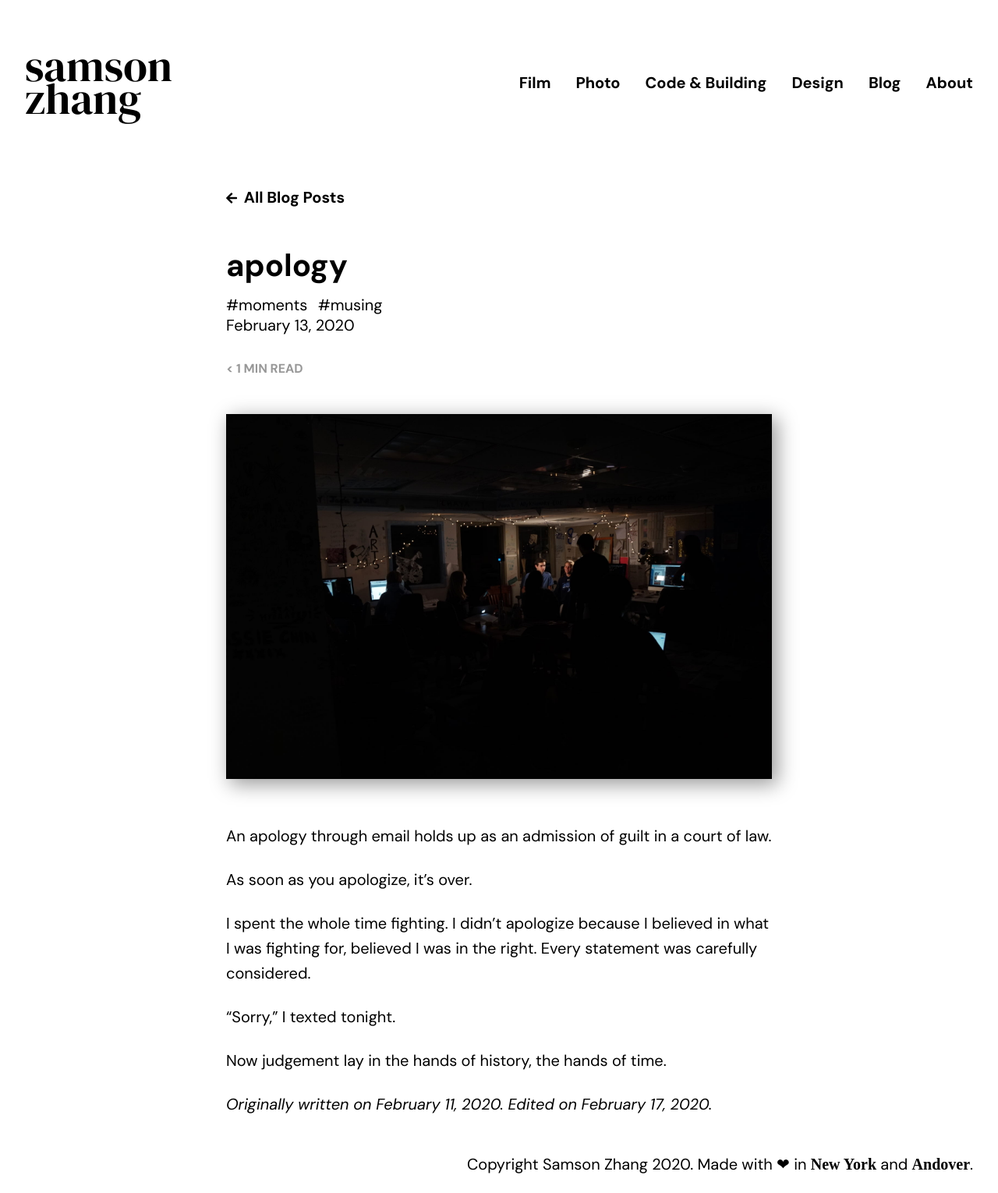
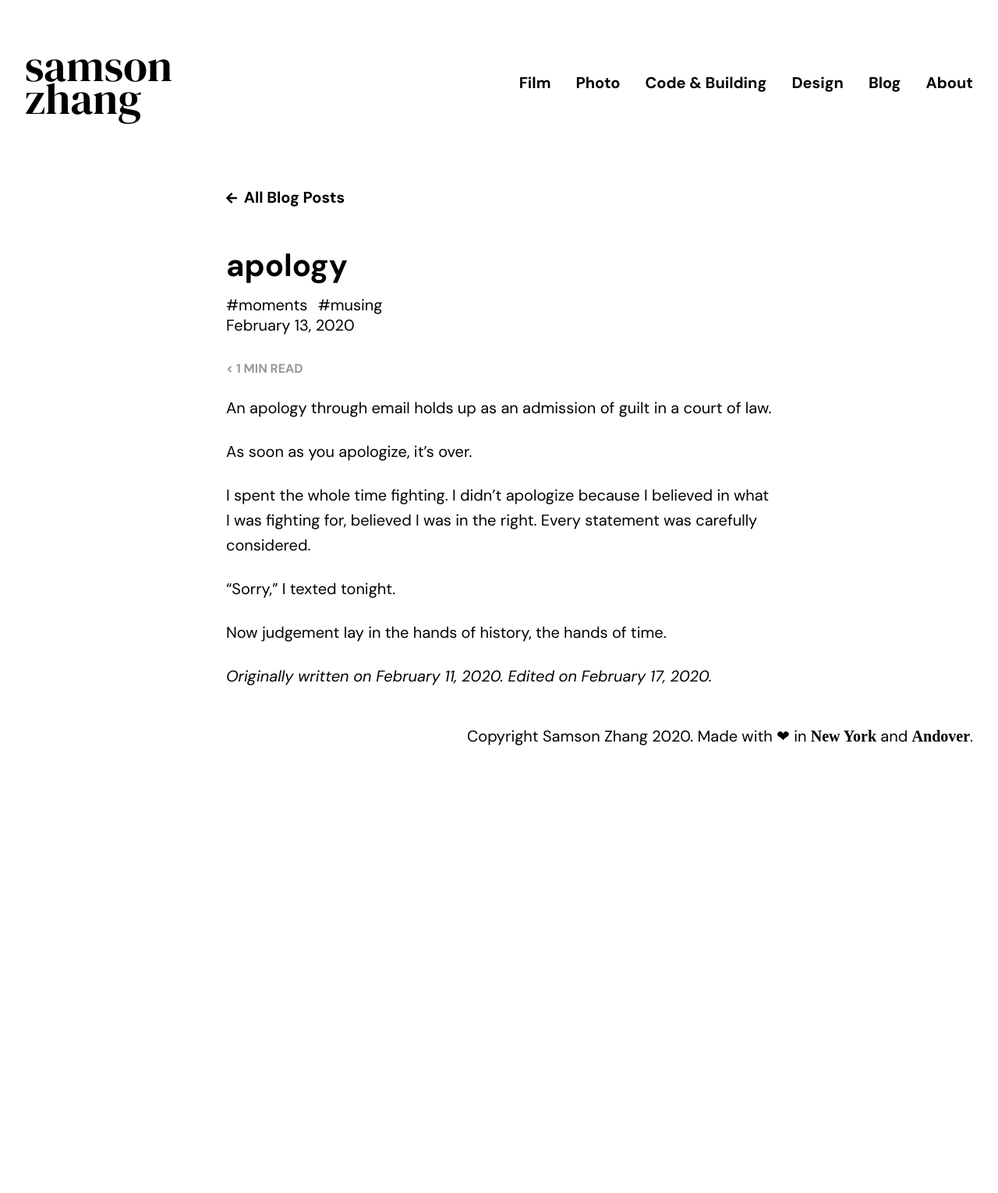
Before and after one commit to wwsalmon/portfolio, a Jekyll site: the page built from _posts/2020-02-13-apologize.md, in a window 1280 px wide. Shown: the whole page at 78% size. Built offline with Jekyll 4.4.1, drawn with Linux system fonts in a browser that asks for light colours; some web fonts are replaced; after the commit the page ends 981 px from its top, so only the background shows below that.

Commit message:
get rid of some pictures on blog

```diff
--- a/_posts/2020-02-13-apologize.md
+++ b/_posts/2020-02-13-apologize.md
@@ -4,8 +4,6 @@ layout: post
 tags: moments musing
 date: '2020-02-13 08:15:23'
 ---
-
-![May 21, 2019]({{ site.baseurl }}/img/blog/2020-02/newsroom.jpg)
 
 An apology through email holds up as an admission of guilt in a court of law.
 
```
Also changed, not shown: _posts/2020-02-13-bus-ride.md (+0 -2 lines).
